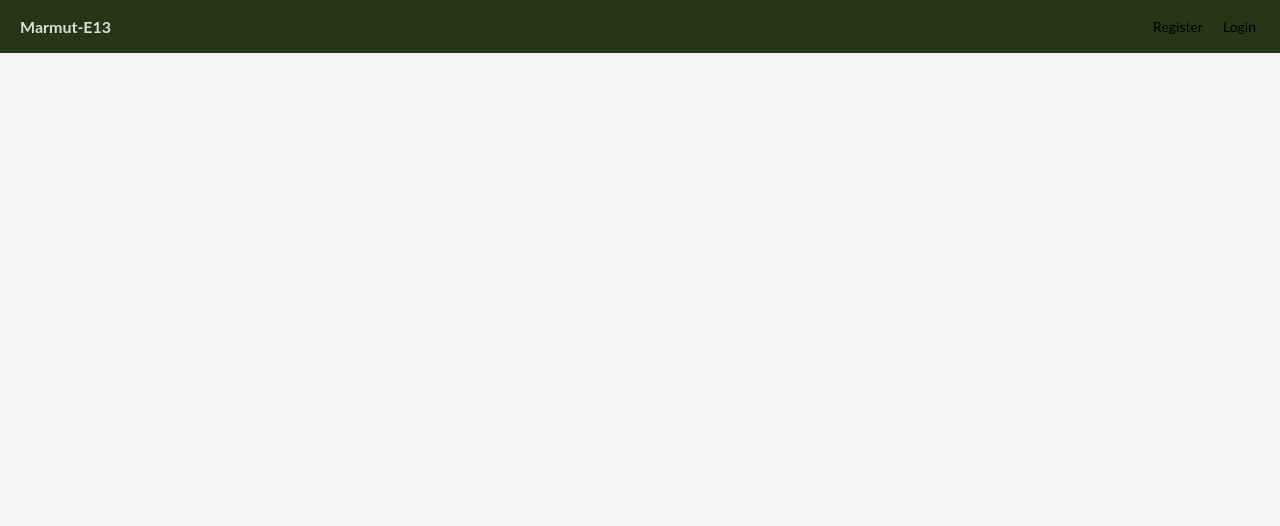
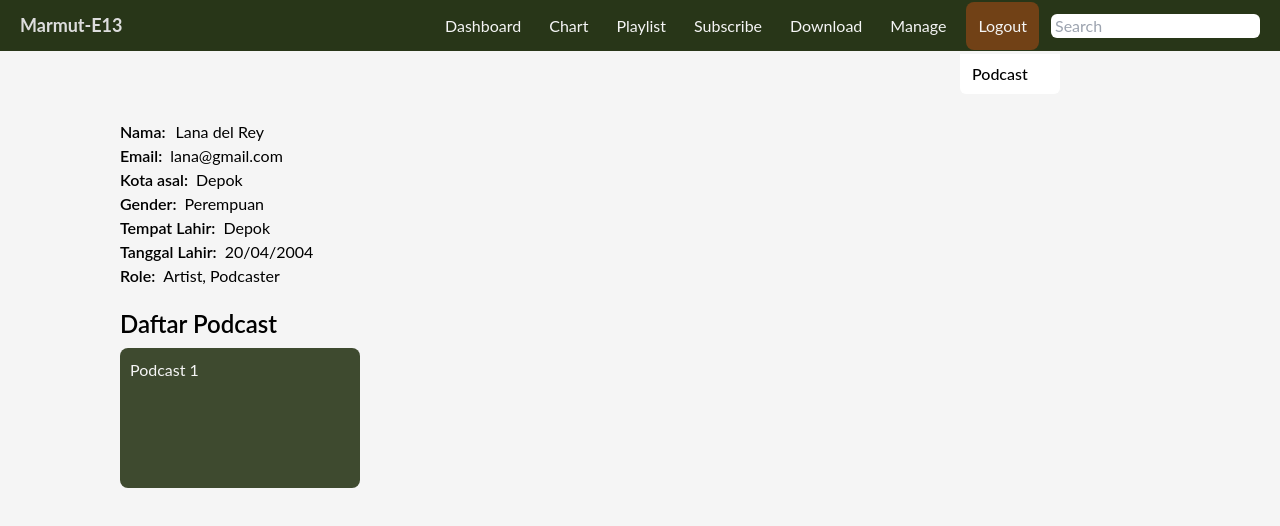
Before and after one commit to Marmut-E13/marmut, a Next.js app: page /dashboard in a window 1280 px wide. Shown: the top 526 px of the page. Built offline with nearby package versions, Linux system fonts and the light colour scheme.

Commit message:
feat: finishing UI

```diff
--- a/src/app/auth/register/label/page.tsx
+++ b/src/app/auth/register/label/page.tsx
@@ -44,6 +44,8 @@ const Label: React.FC = () => {
                     <label className="form-label">Kontak</label>
                     <input name="kontak" className="form-control border-stonks-600" />
                 </div>
+
+                <button type="submit" className="bg">Register</button>
             </form>
         </div>
     )
--- a/src/app/dashboard/page.tsx
+++ b/src/app/dashboard/page.tsx
@@ -1,10 +1,56 @@
 import { LabelDashboard } from "@/components/dashboard/labelDashboard";
+import { PodcasterDashboard } from "@/components/dashboard/podcasterDashboard";
 import { UserDashboard } from "@/components/dashboard/userDashboard";
 
 const Dashboard: React.FC = () => {
     return (
-        <div>
-            <LabelDashboard />
+        <div className="flex flex-col h-screen w-screen py-[120px] px-[120px] items-center gap-5">
+             <div className="flex flex-col w-full items-start gap-3">
+                <div>
+                    <div className="flex flex-row gap-[10px]">
+                        <text className="font-semibold">Nama:</text>
+                        <text>Lana del Rey</text>
+                    </div>
+
+                    <div className="flex flex-row gap-2">
+                        <text className="font-semibold">Email:</text>
+                        {/* <text>{dummyData.total_durasi}</text> */}
+                        <text>lana@gmail.com</text>
+                    </div>
+
+                    {/* <div className="flex flex-row gap-2">
+                        <text className="font-semibold">Kontak:</text>
+                        <text>08987654321</text>
+                    </div> */}
+
+                    <div className="flex flex-row gap-2">
+                        <text className="font-semibold">Kota asal:</text>
+                        <text>Depok</text>
+                    </div>
+
+                    <div className="flex flex-row gap-2">
+                        <text className="font-semibold">Gender:</text>
+                        <text>Perempuan</text>
+                    </div>
+
+                    <div className="flex flex-row gap-2">
+                        <text className="font-semibold">Tempat Lahir:</text>
+                        <text>Depok</text>
+                    </div>
+
+                    <div className="flex flex-row gap-2">
+                        <text className="font-semibold">Tanggal Lahir:</text>
+                        <text>20/04/2004</text>
+                    </div>
+
+                    <div className="flex flex-row gap-2">
+                        <text className="font-semibold">Role:</text>
+                        <text>Artist, Podcaster</text>
+                    </div>
+                </div>
+            </div>
+
+            <PodcasterDashboard />
         </div>
     )
 }
--- a/src/app/playlist/[idPlaylist]/page.tsx
+++ b/src/app/playlist/[idPlaylist]/page.tsx
@@ -132,10 +132,10 @@ const PlaylistDetail: React.FC = () => {
             </main>
 
             <div>
-                <button className="bg-marmut-dark-green-300 text-marmut-000 flex flex-row gap-2 py-2 px-3 items-center rounded-md" onClick={open}>
+                {/* <button className="bg-marmut-dark-green-300 text-marmut-000 flex flex-row gap-2 py-2 px-3 items-center rounded-md" onClick={open}>
                     <HiOutlinePlusSm size={23}/>
                     <text>Tambah Lagu</text>
-                </button>
+                </button> */}
             </div>
         </div>
 
--- a/src/app/playlist/page.tsx
+++ b/src/app/playlist/page.tsx
@@ -75,6 +75,8 @@ const Playlist: React.FC = () => {
                         <PlaylistRow key={key} data={props}/>
                     ))}
                 </div>
+
+                {/* <div className="text-center w-full justify-center flex">Maaf and belum memiliki playlist :(</div> */}
             </main>
 
             <div>
--- a/src/components/dashboard/podcasterDashboard/index.tsx
+++ b/src/components/dashboard/podcasterDashboard/index.tsx
@@ -0,0 +1,13 @@
+export const PodcasterDashboard: React.FC = () => {
+    return (
+        <div className="flex flex-col items-start w-full gap-2">
+            <text className="font-semibold text-2xl">Daftar Podcast</text>
+
+            <div className="flex">
+                <div className="flex bg-marmut-dark-green-100 p-[10px] rounded-lg h-[140px] w-[240px] text-marmut-000">
+                    Podcast 1
+                </div>
+            </div>
+        </div>
+    )
+}
--- a/src/components/dropdown/index.tsx
+++ b/src/components/dropdown/index.tsx
@@ -28,7 +28,7 @@ export const Dropdown: React.FC<DropdownProps> = ({
         <div className='border-[2px] rounded-md border-marmut-dark-green-300 relative min-w-[110px]'>
             <div className="flex flex-row items-center justify-between px-3 py-[6px] cursor-pointer" onClick={() => setIsOpen(!isOpen)}>
                 <div className={`${getDisplay(dropdownValue) == null && "text-marmut-300"} text-[16px] font-light`}>
-                    {getDisplay(dropdownValue) == null ? `Select song` :
+                    {getDisplay(dropdownValue) == null ? `Select playlist` :
                     <text className="flex flex-row gap-2 items-center">
                         {getDisplay(dropdownValue)}
                     </text>}
--- a/src/components/navbar/authenticatedNavber/index.tsx
+++ b/src/components/navbar/authenticatedNavber/index.tsx
@@ -10,8 +10,46 @@ export const AuthenticatedNavbar: React.FC = () => {
     }
 
     return (
-        <div className="flex flex-row w-screen bg-stonks-900 z-[999] fixed px-5 py-3 justify-between items-center">
-            <button type="button" className="btn btn-danger" onClick={handleLogout}>Logout</button>
+        <div className="flex flex-row w-screen bg-marmut-dark-green-300 z-[999] fixed px-5 justify-between items-center">
+            <text className="select-none text-marmut-100 font-bold text-[18px] py-3">Marmut-E13</text>
+
+            <div className="flex flex-row gap-3">
+                <div className="flex flex-row gap-3 text-marmut-000 ">
+                    <button className="hover:bg-marmut-green-000 py-3 px-2">Dashboard</button>
+                    <button className="hover:bg-marmut-green-000 py-3 px-2">Chart</button>
+                    <button className="hover:bg-marmut-green-000 py-3 px-2">Playlist</button>
+                    <button className="hover:bg-marmut-green-000 py-3 px-2">Subscribe</button>
+                    <button className="hover:bg-marmut-green-000 py-3 px-2">Download</button>
+                    <button className="hover:bg-marmut-green-000 py-3 px-2">Manage</button>
+
+
+                    <div className= "flex-col absolute top-[105%] w-full right-[220px] items-start max-w-[100px] overflow-y-auto rounded-b-md transition-all duration-300 text-black">
+
+
+                        <div className="flex flex-row cursor-pointer bg-white hover:bg-marmut-100 gap-2 px-3 py-2 items-center font-medium">
+                            Podcast
+                        </div>
+
+                        {/* <div className="flex flex-row cursor-pointer bg-white hover:bg-marmut-100 gap-2 px-3 py-2 items-center font-medium">
+                            Podcast
+                        </div>
+
+                        <div className="flex flex-row cursor-pointer bg-white hover:bg-marmut-100 gap-2 px-3 py-2 items-center font-medium">
+                            Podcast
+                        </div>
+
+                        <div className="flex flex-row cursor-pointer bg-white hover:bg-marmut-100 gap-2 px-3 py-2 items-center font-medium">
+                            Podcast
+                        </div> */}
+
+                    </div>
+                    <button className="bg-marmut-brown-700 px-3 py-[6px] rounded-lg text-marmut-000">Logout</button>
+                </div>
+
+                <div className="py-3">
+                    <input placeholder="Search" className="rounded-md px-1"/>
+                </div>
+            </div>
         </div>
     )
 }
--- a/src/components/navbar/navbar.tsx
+++ b/src/components/navbar/navbar.tsx
@@ -17,7 +17,9 @@ export const Navbar: React.FC = () => {
 
     return (
         <div>
-            {isAuthenticated ? <AuthenticatedNavbar /> : <UnauthenticatedNavbar />}
+            {/* {isAuthenticated ? <AuthenticatedNavbar /> : <UnauthenticatedNavbar />} */}
+            <AuthenticatedNavbar />
+            {/* <UnauthenticatedNavbar /> */}
         </div>
     )
 }
--- a/src/components/navbar/unauthenticatedNavbar/index.tsx
+++ b/src/components/navbar/unauthenticatedNavbar/index.tsx
@@ -13,21 +13,12 @@ export const UnauthenticatedNavbar = () => {
 
     return (
         <div className="flex flex-row w-screen bg-marmut-dark-green-300 z-[999] fixed px-5 py-3 justify-between items-center">
-            <text className="select-none text-marmut-100 font-bold">Marmut-E13</text>
+            <text className="select-none text-marmut-100 font-bold text-[18px]">Marmut-E13</text>
 
-            <div className="flex flex-row gap-3">
-                {UNATHENTICATED_NAVBAR_MENU.map(({text, route}, key) => (
-                    <div className="flex flex-col select-none" key={key}>
-                        <div className={`${pathname == route ? 'text-[#7698c8] font-semibold' : 'text-stonks-000'} text-[14px] flex px-1 py-1 cursor-pointer`} onClick={() => {router.push(route)}}>
-                            {text}
-                        </div>
-
-                        {pathname == route && <div className="h-[2px] bg-[#7698c8] rounded-md"></div>}
-                </div>
-                ))}
+            <div className="flex flex-row gap-3 text-marmut-000">
+                <button className="">Login</button>
+                <button className="bg-marmut-brown-700 px-3 py-[6px] rounded-lg">Register</button>
             </div>
-
-
         </div>
     )
 }
--- a/src/components/songModal/index.tsx
+++ b/src/components/songModal/index.tsx
@@ -34,7 +34,6 @@ export const SongModal: React.FC<ModalProps> = ({
                             dropdownValue={dropdownValue}
                             setDropdownValue={setDropdownValue}
                             options={[{display: 'Shades of cool - Lana del Rey', value: 'b'}, {display: 'Tomerrow never came - Lana del Rey', value: 'c'}]}
-
                         />
                     </div>
 
--- a/src/components/songRow/index.tsx
+++ b/src/components/songRow/index.tsx
@@ -62,9 +62,9 @@ export const SongRow: React.FC<SongRowProps> = ({
                     <PiPlay size={19}/>
                 </button>
 
-                <button className="bg-red-600 text-red-100 p-[7px] rounded-md">
+                {/* <button className="bg-red-600 text-red-100 p-[7px] rounded-md">
                     <HiOutlineTrash size={21}/>
-                </button>
+                </button> */}
             </div>
         </div>
     )
```
Also changed, not shown: src/app/add/[idPlaylist]/page.tsx (added, +32 -0 lines).
